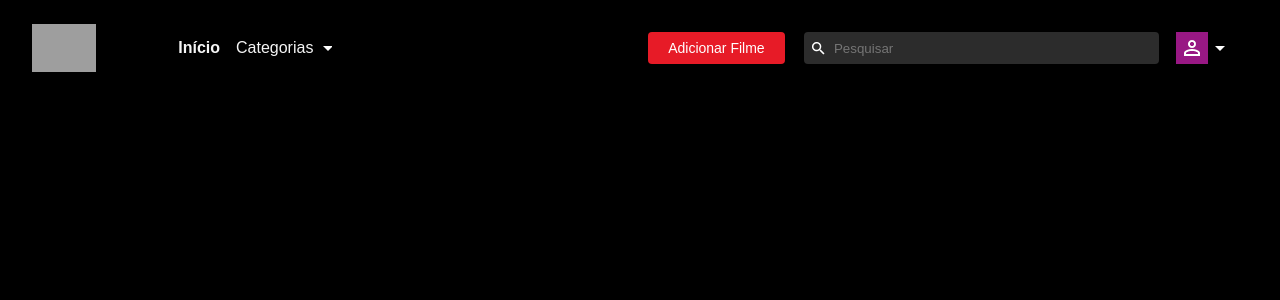
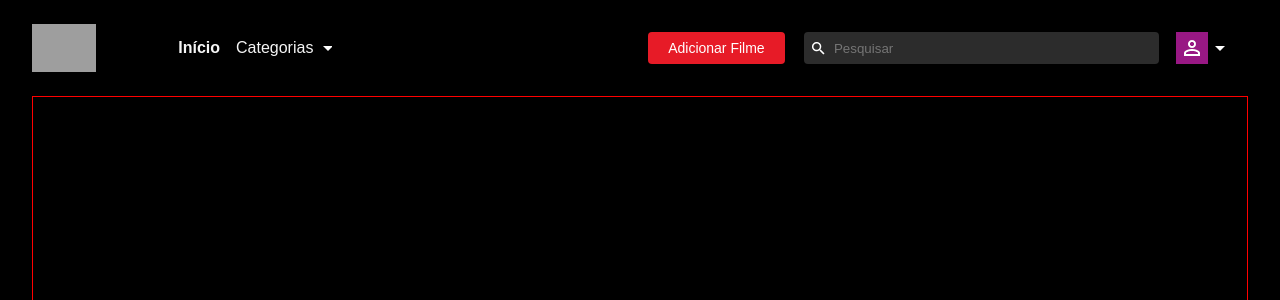
Before and after one commit to arthu0x07/TodoFlix, a React (Create React App) app: page / in a window 1280 px wide. Shown: the top 300 px of the page. Built offline with nearby package versions, Linux system fonts and the light colour scheme; no server answers; grey boxes are pictures that could not be loaded.

Commit message:
feat: Adicionando Request no BannerMain

```diff
--- a/package.json
+++ b/package.json
@@ -6,6 +6,7 @@
     "@testing-library/jest-dom": "^5.16.4",
     "@testing-library/react": "^13.0.1",
     "@testing-library/user-event": "^13.5.0",
+    "axios": "^0.26.1",
     "react": "^18.0.0",
     "react-dom": "^18.0.0",
     "react-elastic-carousel": "^0.11.5",
--- a/src/components/Header.js
+++ b/src/components/Header.js
@@ -51,8 +51,6 @@ const LogoContainer = styled.div`
 
   .Container-Categories {
     position: absolute;
-    list-style: none;
-
     width: 10rem;
     height: 9rem;
     background: transparent;
@@ -146,7 +144,7 @@ export function Header() {
             </li>
             <li className="Container-Header-SelectItem">
               <a>Categorias</a>
-              <ul className="Container-Categories">
+              <ul className="Container-Categories"> {/* Adicionar os Links aqui.. criar as rotas... */}
                 <li>Todos</li>
                 <li>Favoritos</li>
                 <li>Já vistos</li>
--- /dev/null
+++ b/src/components/MainBanner.js
@@ -0,0 +1,15 @@
+import styled from "styled-components/macro";
+
+import { api } from "../services/api/api";
+
+const Container = styled.main`
+  width: 100%;
+  border: 1px solid red;
+  min-height: 21rem;
+`;
+
+export function MainBanner(props) {
+  console.log(api.get("movie/latest?api_key=abc7e81d2fa1e07cb468125122faf0d7&language=pt-BR")); // Funcionando, porém, com o ENDPOINT errado, fazer o endpoint de puxar um filme em destaque...
+
+  return <Container></Container>;
+}
--- a/src/pages/home/index.js
+++ b/src/pages/home/index.js
@@ -1,11 +1,13 @@
 import { Header } from "../../components/Header";
 import { Wrapper } from "../../components/Wrapper";
+import { MainBanner } from "../../components/MainBanner";
 
 export function Home() {
   return (
     <>
       <Wrapper>
         <Header />
+        <MainBanner />
       </Wrapper>
     </>
   );
--- /dev/null
+++ b/src/services/api/api.js
@@ -0,0 +1,5 @@
+import axios from "axios";
+
+export const api = axios.create({
+  baseURL: "https://api.themoviedb.org/3/",
+});
```
Also changed, not shown: 1 other file (tests, documents, lock files or other folders).
